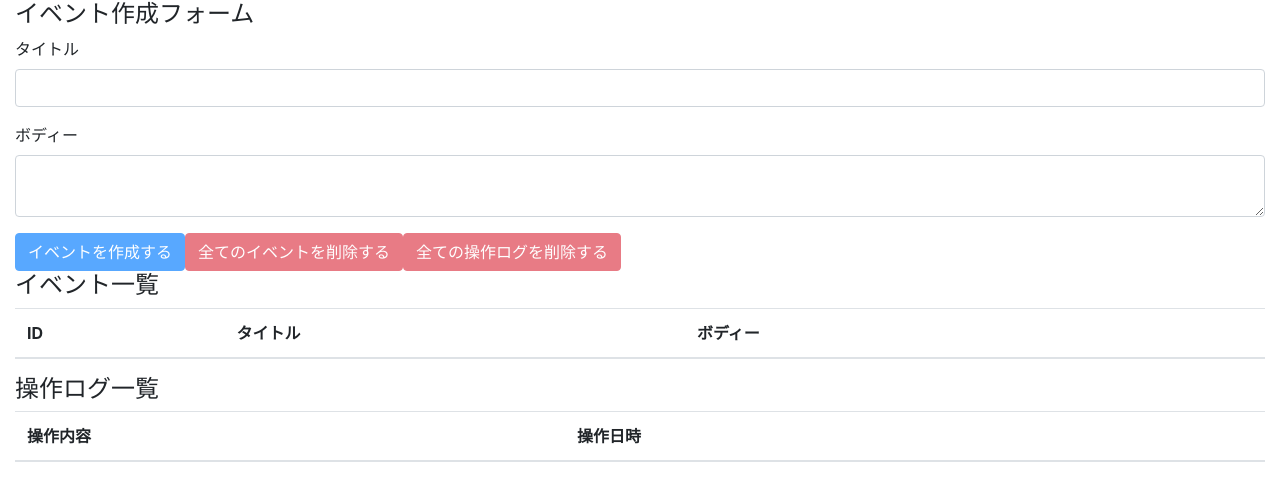
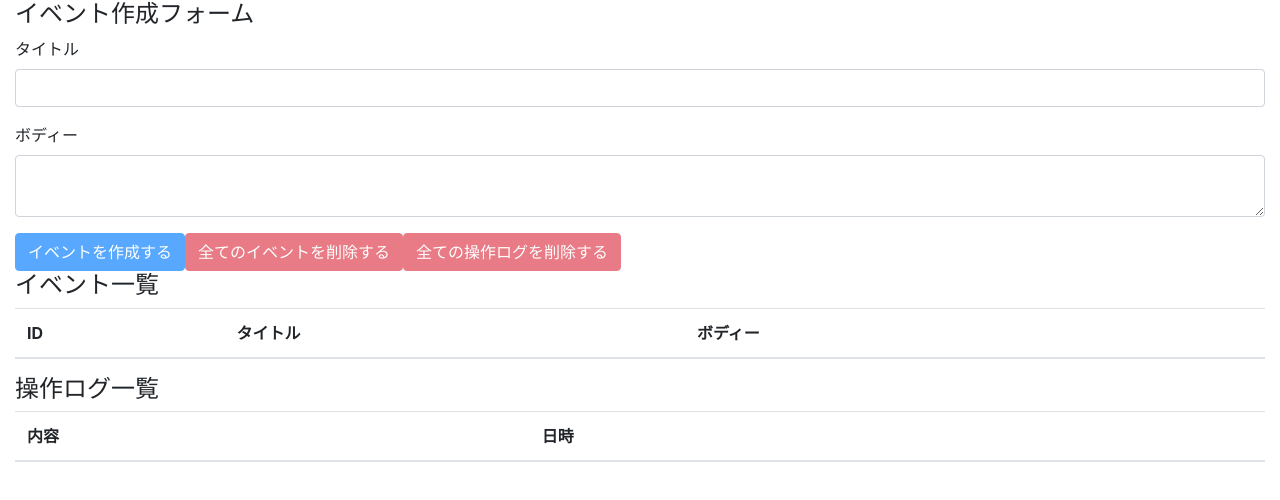
Before and after one commit to croudsky/hooks, a React (Create React App) app: page / in a window 1280 px wide. Shown: the top 500 px of the page. Built offline with nearby package versions, Linux system fonts and the light colour scheme.

Commit message:
リファクタ

```diff
--- a/src/components/OperationLogs.tsx
+++ b/src/components/OperationLogs.tsx
@@ -12,8 +12,8 @@ const OperationLogs: FC = () => {
       <table className="table table-hover">
         <thead>
           <tr>
-            <th>操作内容</th>
-            <th>操作日時</th>
+            <th>内容</th>
+            <th>日時</th>
             <th />
           </tr>
         </thead>
```
